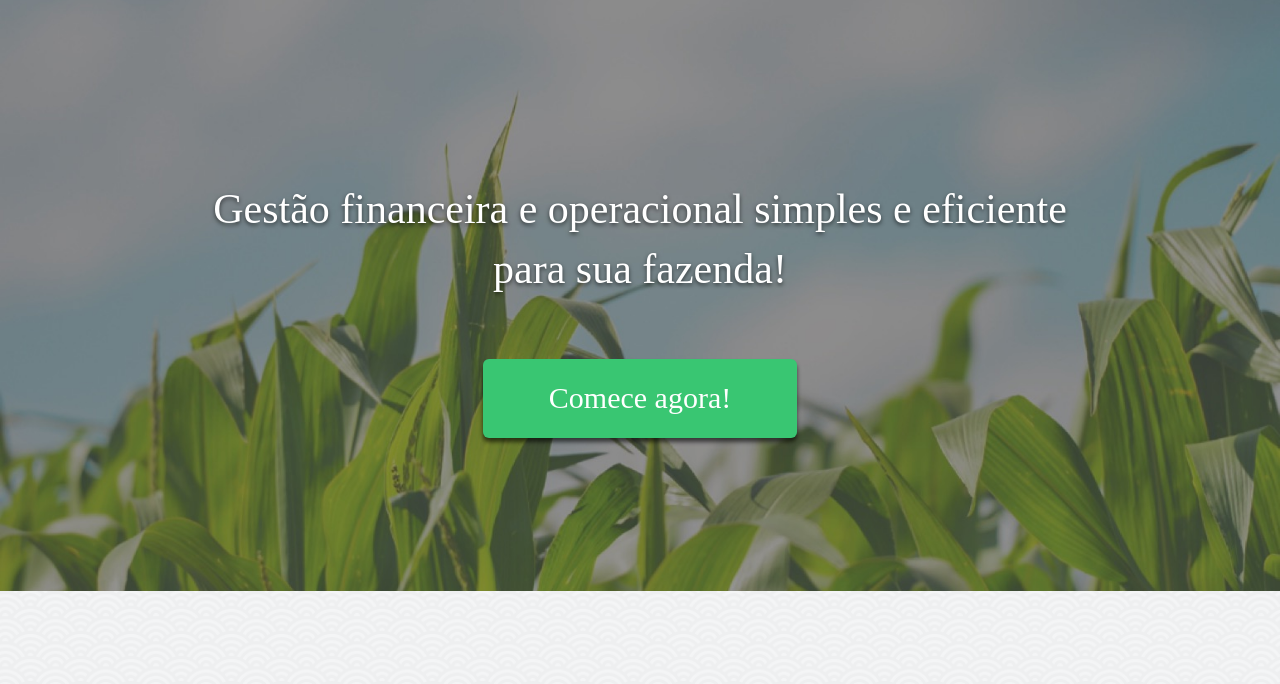
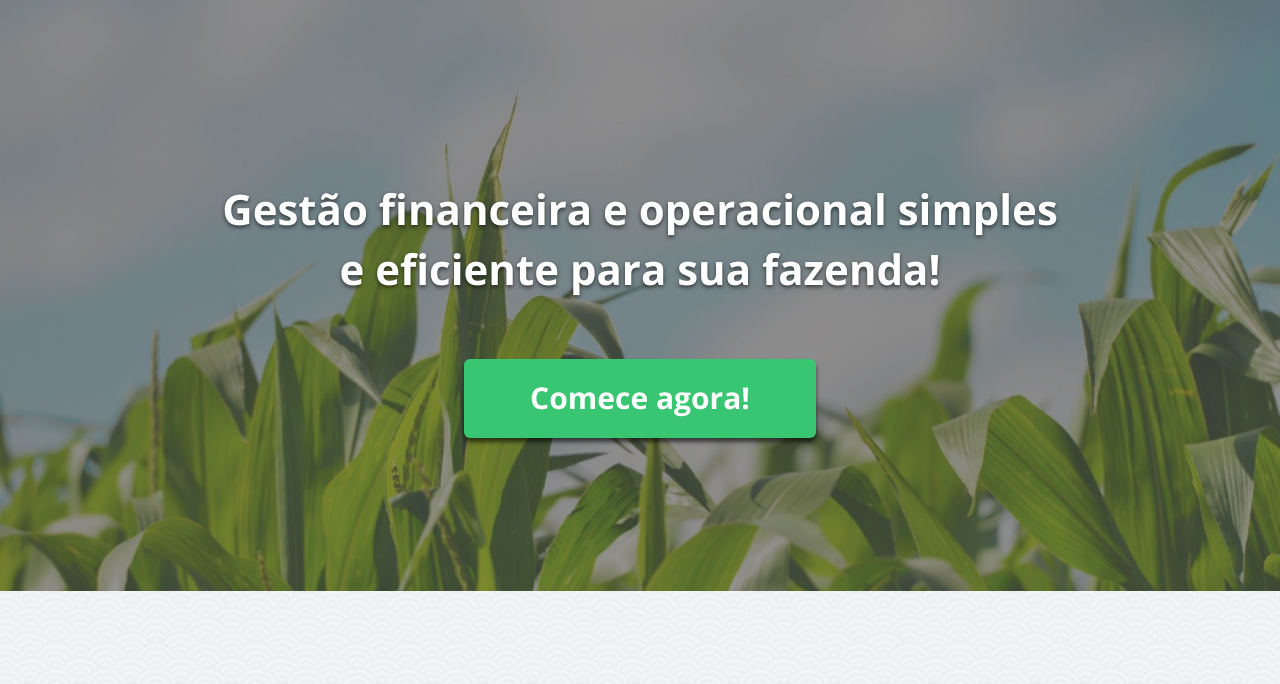
Before and after one commit to fernandozj/fernandozj.github.io, a plain HTML site: page index.html in a window 1280 px wide. Shown: the part 79-763 px from the top of the page. Drawn offline with Linux system fonts and the light colour scheme.

Commit message:
Update index.css

```diff
--- a/WebContent/css/index.css
+++ b/WebContent/css/index.css
@@ -182,7 +182,7 @@ button.navbar-toggle:focus {
 
 .section-one-main-title {
     font-size: 42px;
-    font-family: "Arial Bold";
+    font-family: open-sans-b;
     color: rgb(255, 255, 255);
     text-align: center;
 
@@ -200,7 +200,7 @@ button.navbar-toggle:focus {
 }
 
 .sec-one-bt {
-    font-family: "Arial Bold";
+    font-family: open-sans-b;
     font-size: 30px;
     text-align: center;
     text-decoration: none;
```
